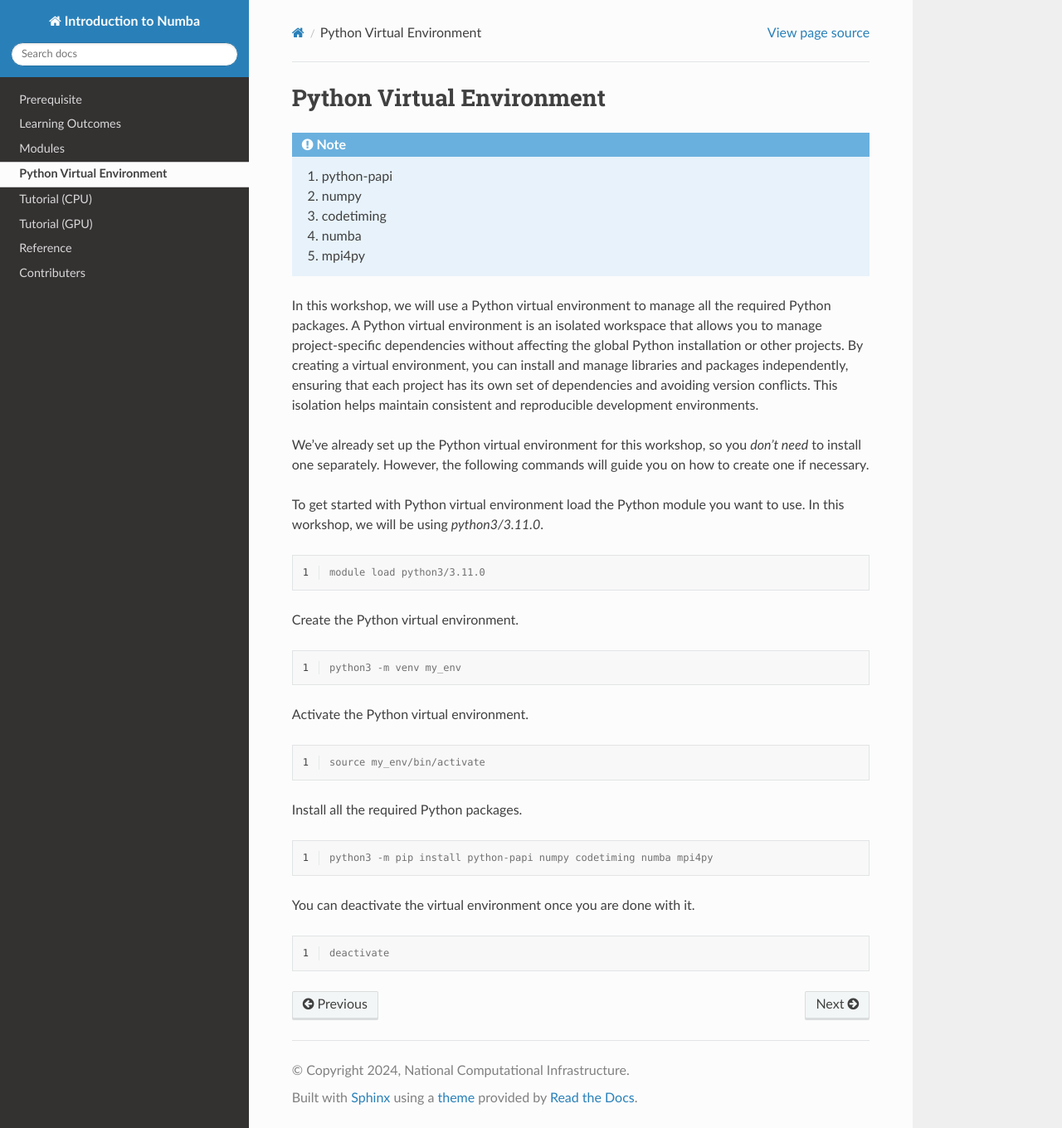
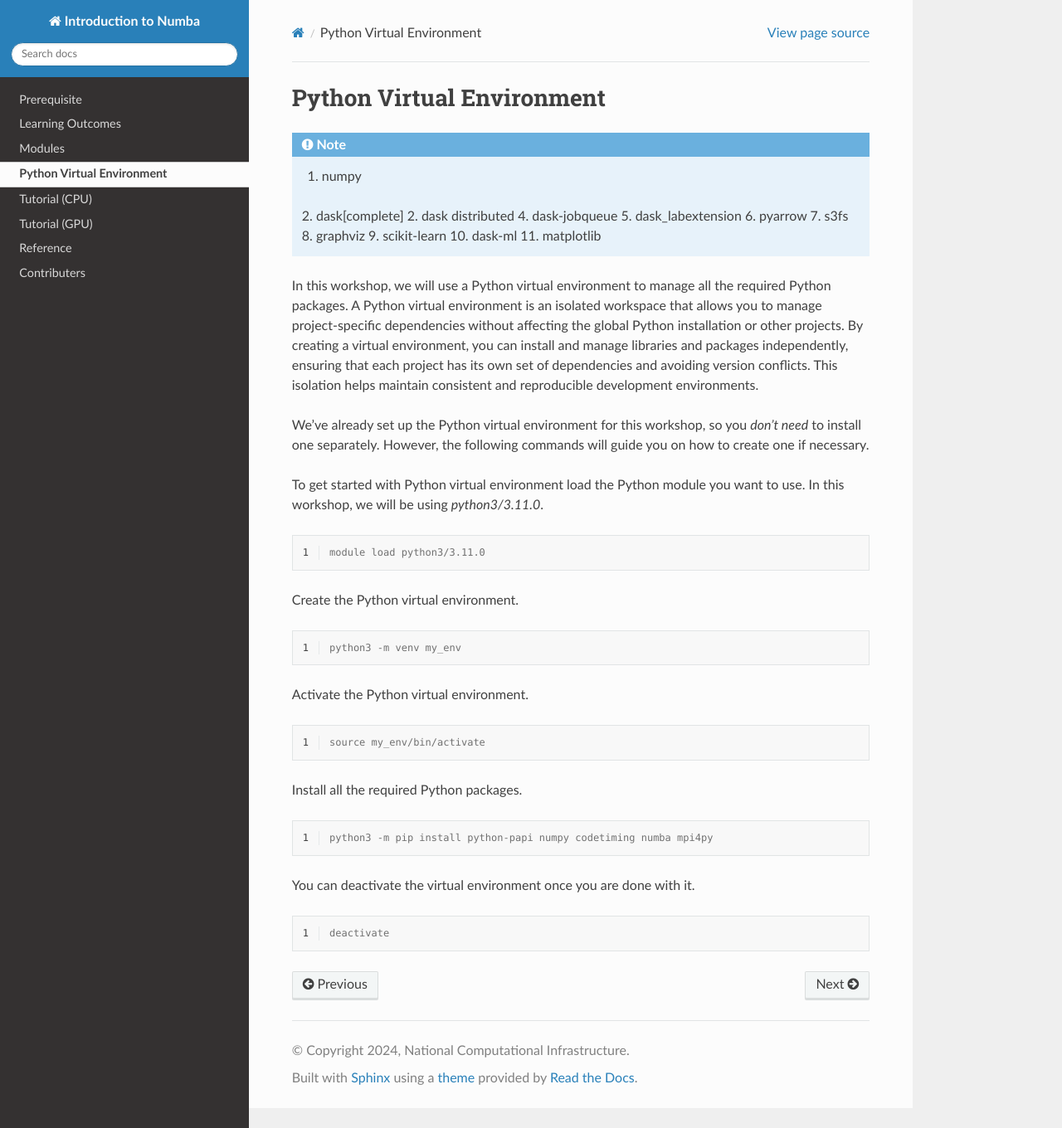
Before and after one commit to NCI900-Training-Organisation/intro-to-dask, a Sphinx documentation site: the page built from docs/source/packages.rst, in a window 1280 px wide and 1360 px high. Shown: the whole window at 83% size. Built offline with Sphinx 7.4.7 and the Read the Docs theme 3.1.0, drawn with Linux system fonts in a browser that asks for light colours.

Commit message:
packages

```diff
--- a/docs/source/index.rst
+++ b/docs/source/index.rst
@@ -1,8 +1,8 @@
-Introduction to Numba
+Introduction to Dask
 =====================
 
-This repository provides a comprehensive guide to understanding and utilizing Numba, a Just-in-Time (JIT)
-compiler for Python that is designed to speed up numerical and scientific computing.
+This repository provides a comprehensive guide to understanding and utilizing Dask, a parallel computing library for Python that is
+designed to scale data analysis and computation workflows from a single machine to a cluster.
 
 .. note::
 
--- a/docs/source/packages.rst
+++ b/docs/source/packages.rst
@@ -2,11 +2,18 @@ Python Virtual Environment
 ==========================
 
 .. note::
- 1.  python-papi
- 2.  numpy
- 3.  codetiming
- 4.  numba
- 5.  mpi4py
+
+ 1. numpy
+ 2. dask[complete]
+ 2. dask distributed
+ 4. dask-jobqueue
+ 5. dask_labextension
+ 6. pyarrow
+ 7. s3fs
+ 8. graphviz
+ 9. scikit-learn
+ 10. dask-ml
+ 11. matplotlib
 
 In this workshop, we will use a Python virtual environment to manage all the required Python packages.
 A Python virtual environment is an isolated workspace that allows you to manage project-specific dependencies without affecting the global Python installation or other projects. By creating a
```
